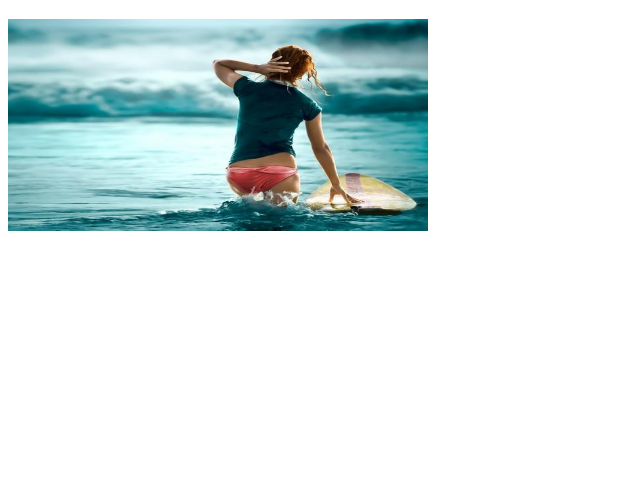
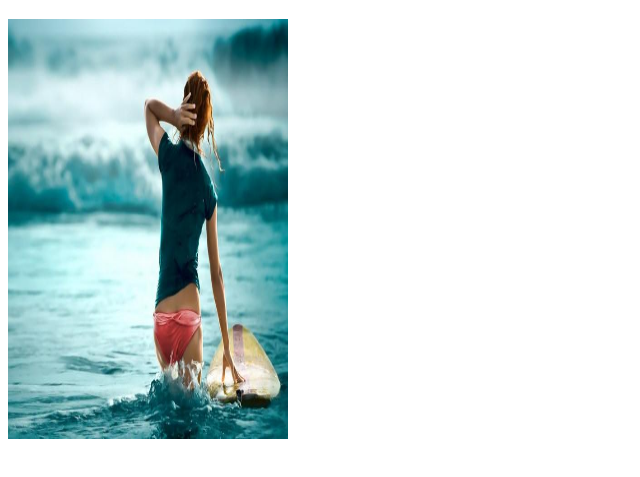
Before and after one commit to AndriiGiba/hello-html-5, a plain HTML site: page index.html in a window 1280 px wide. Shown: the part 61-538 px from the top of the page, without its empty margins (0-640 px from the left). Drawn offline with Linux system fonts and the light colour scheme.

Commit message:
imgamend2

```diff
--- a/index.html
+++ b/index.html
@@ -8,6 +8,6 @@
 </head>
 <body>
    <h1>HELLO HTML</h1>
-   <img src="surf.jpeg" alt="MISSING" height="212" width="420">
+   <img src="surf.jpeg" alt="MISSING" height="420" width="280">
 </body>
 </html>
```
